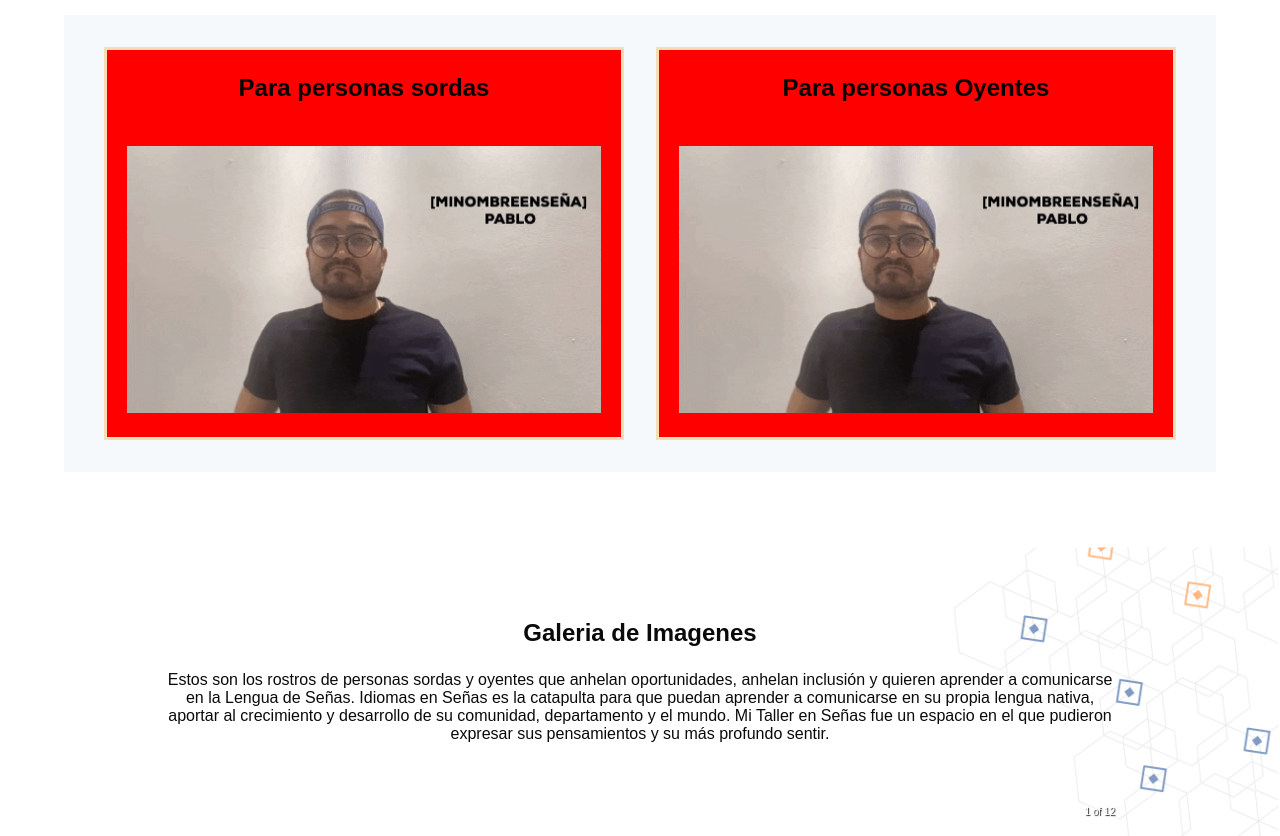
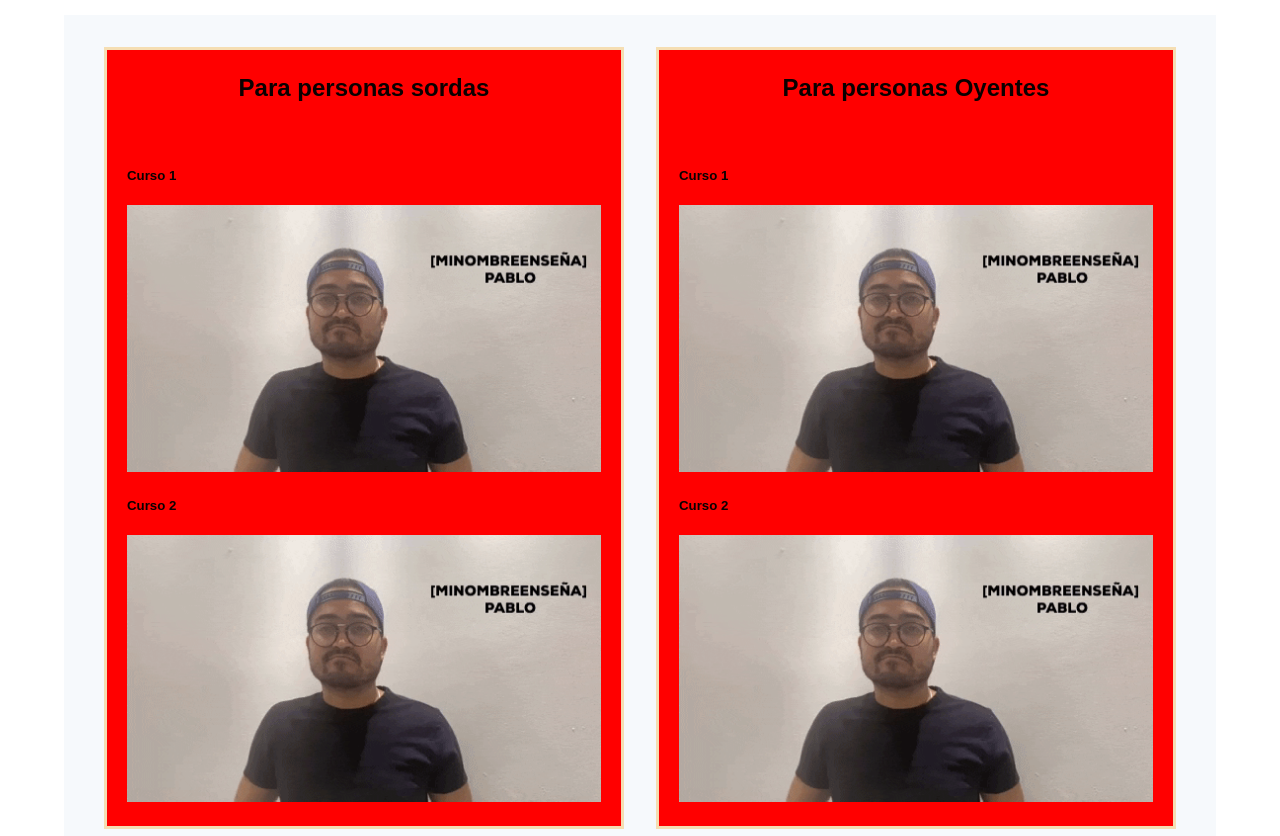
Before and after one commit to lcchaverra/Idiomas_en_senas, a React (Vite) app: page / in a window 1280 px wide. Shown: the part 1941-2777 px from the top of the page. Built offline with nearby package versions, Linux system fonts and the light colour scheme.

Commit message:
update courses

```diff
--- a/src/components/Courses.tsx
+++ b/src/components/Courses.tsx
@@ -1,66 +1,76 @@
 import React, {useState} from 'react';
 import Modal from './Modal';
-import GitTest from '../assets/gif/señas1.gif';
 
-const Courses: React.FC = () => {
+interface CourseLevel {
+    level: string;
+    info: string;
+  }
+
+  interface Course {
+    title: string;
+    gif: string;
+    levels: CourseLevel[];
+  }
+
+  interface GifCourseProps {
+    courses: Course[];
+  }
+
+const Courses: React.FC<GifCourseProps> = ({courses}) => {
 
     const [showModal, setShowModal] = useState(false);
-    const [selectedGif, setSelectedGif] = useState('');
     const [selectedLevelInfo, setSelectedLevelInfo] = useState('');
-    const [selectedCourse, setSelectedCourse] = useState('');
-    const [courseLevels, setCourseLevels] = useState([
-    { level: 'Básico', info: 'Contenido para nivel básico' },
-    { level: 'Intermedio', info: 'Contenido para nivel intermedio' },
-    { level: 'Avanzado', info: 'Contenido para nivel avanzado' },
-    ]);
+    const [selectedCourse, setSelectedCourse] = useState<Course | null>(null);
+    const [selectedLevel, setSelectedLevel] = useState<CourseLevel | null>(null);
 
-    const handleGifClick = (gif: string) => {
-    setSelectedGif(gif);
-    setSelectedCourse('');
+    const handleGifClick = (course: Course) => {
+      setSelectedCourse(course);
+      setSelectedLevelInfo('');
+      setSelectedLevel(null);
       setShowModal(false);
     };
 
-    const handleLevelClick = (level: string, levelInfo: string) => {
-    setSelectedLevelInfo(levelInfo);
-    setSelectedCourse(level);
+    const handleLevelClick = (level: CourseLevel) => {
+      setSelectedLevelInfo(level.info);
+      setSelectedLevel(level);
       setShowModal(true);
     };
 
     const handleCloseModal = () => {
       setShowModal(false);
-    setSelectedGif('');
       setSelectedLevelInfo('');
-    setSelectedCourse('');
+      setSelectedCourse(null);
+      setSelectedLevel(null);
     };
-
-
 
     return (
       <div className="gif-course-container">
+        {courses.map((course, courseIndex) => (
+          <div key={courseIndex} className="course-container">
+            <h5>{course.title}</h5>
             <div>
               <img
-            src={GitTest} // Reemplaza con la ruta de tu gif
+                src={course.gif}
                 alt="Gif"
-            onClick={() => handleGifClick(GitTest)} // Reemplaza con la ruta de tu gif
+                onClick={() => handleGifClick(course)}
                 className="gif"
               />
-        {selectedGif && (
+            </div>
+            {selectedCourse === course && (
               <div className="course-levels">
-            {courseLevels.map((course, index) => (
-                <div key={index} className="course-level">
-                <h4 onClick={() => handleLevelClick(course.level, course.info)}>
-                    {course.level}
-                </h4>
+                {course.levels.map((level, levelIndex) => (
+                  <div key={levelIndex} className="course-level">
+                    <h4 onClick={() => handleLevelClick(level)}>{level.level}</h4>
                   </div>
                 ))}
               </div>
             )}
           </div>
-        {showModal && (
+        ))}
+        {showModal && selectedLevel && (
           <Modal onClose={handleCloseModal}>
             <h2>Información del curso</h2>
-            {selectedCourse && <p>Nivel: {selectedCourse}</p>}
-            <p>{selectedGif}</p>
+            <p>Nivel: {selectedLevel.level}</p>
             <p>{selectedLevelInfo}</p>
           </Modal>
         )}
@@ -69,4 +79,5 @@ const Courses: React.FC = () => {
   };
 
 
+
 export default Courses
--- a/src/components/NewServices.tsx
+++ b/src/components/NewServices.tsx
@@ -1,4 +1,25 @@
 import Courses from "./Courses"
+import GitTest from '../assets/gif/señas1.gif';
+
+const courses = [
+  {
+    title: 'Curso 1',
+    gif: GitTest,
+    levels: [
+      { level: 'Nivel 1', info: 'Contenido para nivel 1' },
+      { level: 'Nivel 2', info: 'Contenido para nivel 2' },
+    ],
+  },
+  {
+    title: 'Curso 2',
+    gif: GitTest,
+    levels: [
+      { level: 'Nivel A', info: 'Contenido para nivel A' },
+      { level: 'Nivel B', info: 'Contenido para nivel B' },
+      { level: 'Nivel C', info: 'Contenido para nivel C' },
+    ],
+  },
+];
 
 const NewServices = () => {
   return (
@@ -9,11 +30,11 @@ const NewServices = () => {
             <div className="New-services-container">
                 <div className="new-services-item">
                     <h3>Para personas sordas</h3>
-                    <Courses />
+                    <Courses courses={courses}/>
                 </div>
                 <div className="new-services-item">
                     <h3>Para personas Oyentes</h3>
-                    <Courses />
+                    <Courses courses={courses} />
                 </div>
             </div>
     </div>
```
Lines whose indentation alone changed are shown as unchanged.
